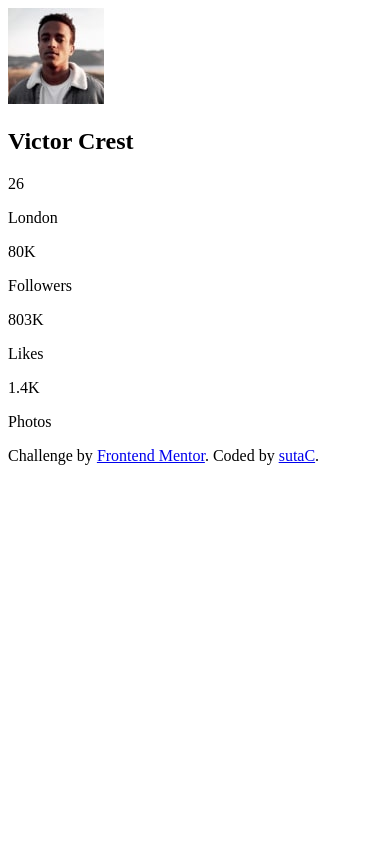
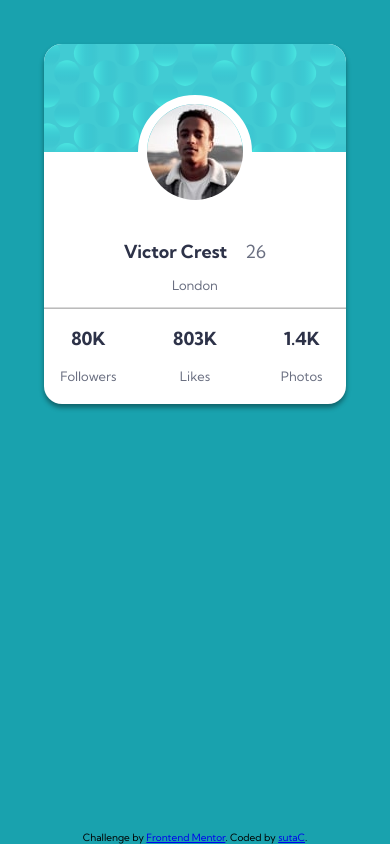
Before and after one commit to sutaC/Profile-card-component, a plain HTML site: page index.html in a window 390 px wide. Drawn offline with Linux system fonts and the light colour scheme.

Commit message:
Mobile view styled

```diff
--- a/index.html
+++ b/index.html
@@ -16,38 +16,38 @@
 
     <div class="banner"></div>
 
+    <img src="./images/image-victor.jpg" alt="Profile picture" class="profile-picture">
+
     <article>
 
       <header>
 
-        <img src="./images/image-victor.jpg" alt="Profile picture">
-
         <span class="name">
 
-          <h1>Victor Crest</h1>
-          <p>26</p>
+          <h1 class="strong">Victor Crest</h1>
+          <p class="light">26</p>
 
         </span>
 
-        <p>London</p>
+        <p class="subtitle light">London</p>
 
       </header>
 
-      <section>
+      <section class="stats">
 
-        <div class="attribute">
-          <p class="quantity">80K</p>
-          <p class="category">Followers</p>
+        <div>
+          <p class="strong">80K</p>
+          <p class="subtitle light">Followers</p>
         </div>
 
-        <div class="attribute">
-          <p class="quantity">803K</p>
-          <p class="category">Likes</p>
+        <div>
+          <p class="strong">803K</p>
+          <p class="subtitle light">Likes</p>
         </div>
 
-        <div class="attribute">
-          <p class="quantity">1.4K</p>
-          <p class="category">Photos</p>
+        <div>
+          <p class="strong">1.4K</p>
+          <p class="subtitle light">Photos</p>
         </div>
 
       </section>
--- a/style.css
+++ b/style.css
@@ -0,0 +1,136 @@
+@import url('https://fonts.googleapis.com/css2?family=Kumbh+Sans:wght@400;700&display=swap');
+
+:root {
+
+    --crl-d-cyan: hsl(185, 75%, 39%);
+    --clr-vd-desaturated-blue: hsl(229, 23%, 23%);
+    --clr-d-graylush-blue: hsl(227, 10%, 46%);
+    --clr-d-gray: hsl(0, 0%, 59%);
+
+}
+
+
+
+* {
+    font-family: 'Kumbh Sans', sans-serif;
+    font-size: 18px;
+}
+
+.subtitle {
+    font-size: 13px;
+}
+
+.strong {
+    color: var(--clr-vd-desaturated-blue);
+    font-weight: 700;
+}
+
+.light {
+    color: var(--clr-d-graylush-blue);
+    font-weight: 400;
+}
+
+
+
+body {
+    display: flex;
+    justify-content: center;
+
+    padding: 2rem;
+
+
+    background-color: var(--crl-d-cyan);
+}
+
+
+main {
+    max-width: 40rem;
+    min-height: 20rem;
+
+    flex: 1;
+
+    border-radius: 1rem;
+
+    background-color: white;
+    box-shadow: 0 0.2rem 0.3rem hsla(0, 0%, 0%, 0.4);
+
+    text-align: center;
+}
+
+
+.banner {
+    height: 30%;
+
+    border-radius: 1rem 1rem 0 0;
+
+    background-image: url('./images/bg-pattern-card.svg');
+    background-size: cover;
+}
+
+
+.profile-picture {
+    transform: translate(0, -50%);
+
+    border-radius: 100%;
+
+    border: 0.5rem solid white;
+}
+
+
+article {
+    display: flex;
+    align-items: center;
+    justify-content: center;
+    flex-direction: column;
+
+    transform: translate(0, -20%);
+}
+
+
+header {
+    border-bottom: 1px solid var(--clr-d-gray);
+    width: 100%;
+}
+
+header * {
+    margin: 0;
+}
+
+.name {
+    display: flex;
+    align-items: center;
+    justify-content: center;
+    gap: 1rem;
+}
+
+header > p {
+    margin: 0.8rem;
+}
+
+
+.stats {
+    display: flex;
+    justify-content: space-between;
+    text-align: center;
+    gap: 1rem;
+
+    width: 100%;
+}
+
+.stats > * {
+    flex: 1;
+}
+
+
+
+footer {
+    position: fixed;
+    bottom: 0;
+    width: 100%;
+    text-align: center;
+    font-size: 10px;
+}
+
+footer * {
+    font-size: 10px;
+}
```
